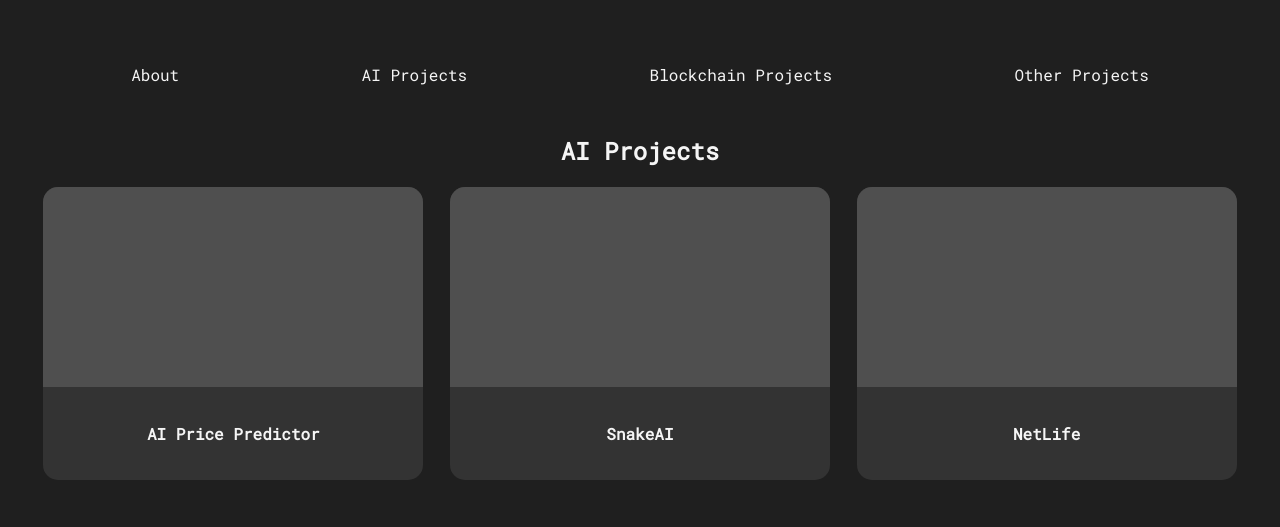
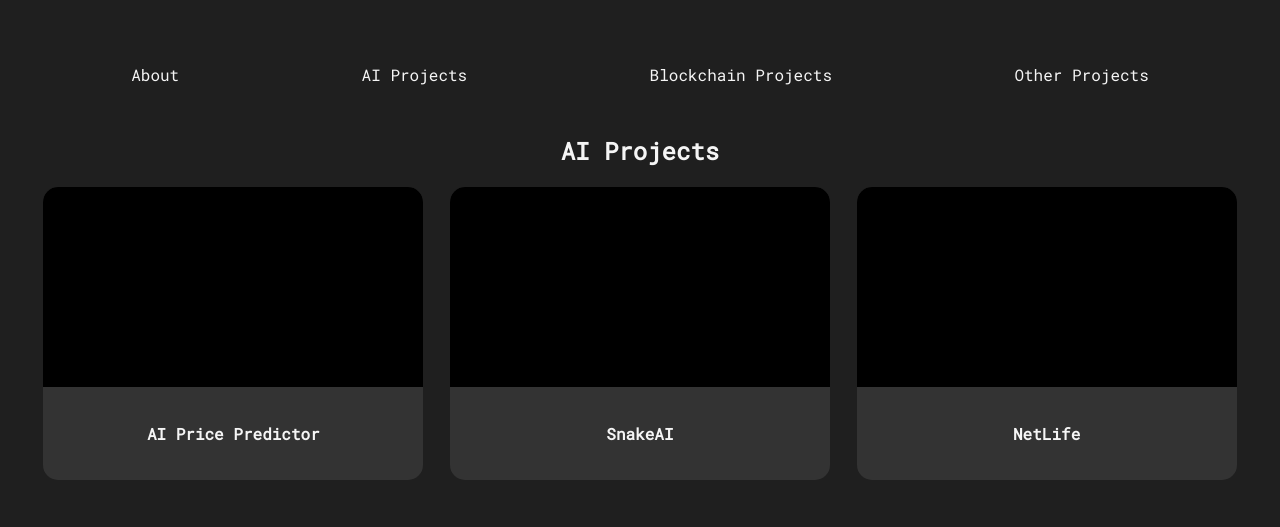
Before and after one commit to net1ife/net1ife.github.io, a plain HTML site: page index.html in a window 1280 px wide. Shown: the part 251-778 px from the top of the page. Drawn offline with Linux system fonts and the light colour scheme.

Commit message:
Update style.css

```diff
--- a/style.css
+++ b/style.css
@@ -80,12 +80,13 @@ nav ul li a:hover,
 }
 
 .project-img {
-    height: 200px;
-    background-color: #4f4f4f;
     display: flex;
     justify-content: center;
     align-items: center;
+    height: 200px;
+    background-color: #000000;
 }
+
 
 .project-img img {
     max-width: 100%;
```
